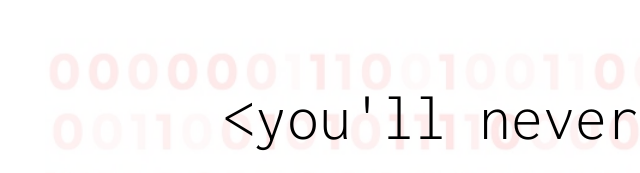
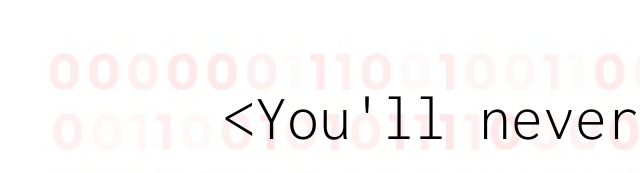
Before and after one commit to sid1999-dot/website, a plain HTML site: page index.html in a window 1280 px wide. Shown: the part 762-935 px from the top of the page, 1-641 px from the left. Drawn offline with nearby package versions, Linux system fonts and the light colour scheme.

Commit message:
Corrected Grammar

```diff
--- a/index.html
+++ b/index.html
@@ -86,7 +86,7 @@
     </section>
     <section class='section-2' id='youll-never-code-alone'>
         <div class="large monospace">
-            &lt;you'll never code alone/&gt;
+            &lt;You'll never code alone/&gt;
         </div>
 
         <div class='blob-wrapper'>
```
